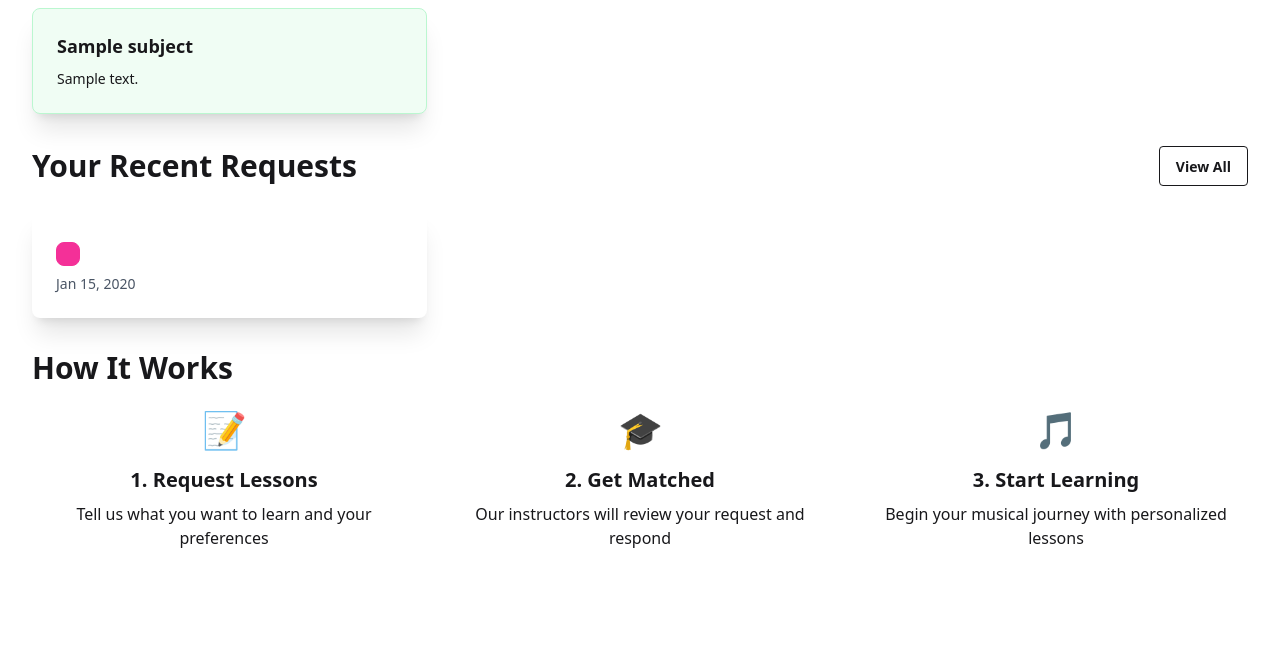
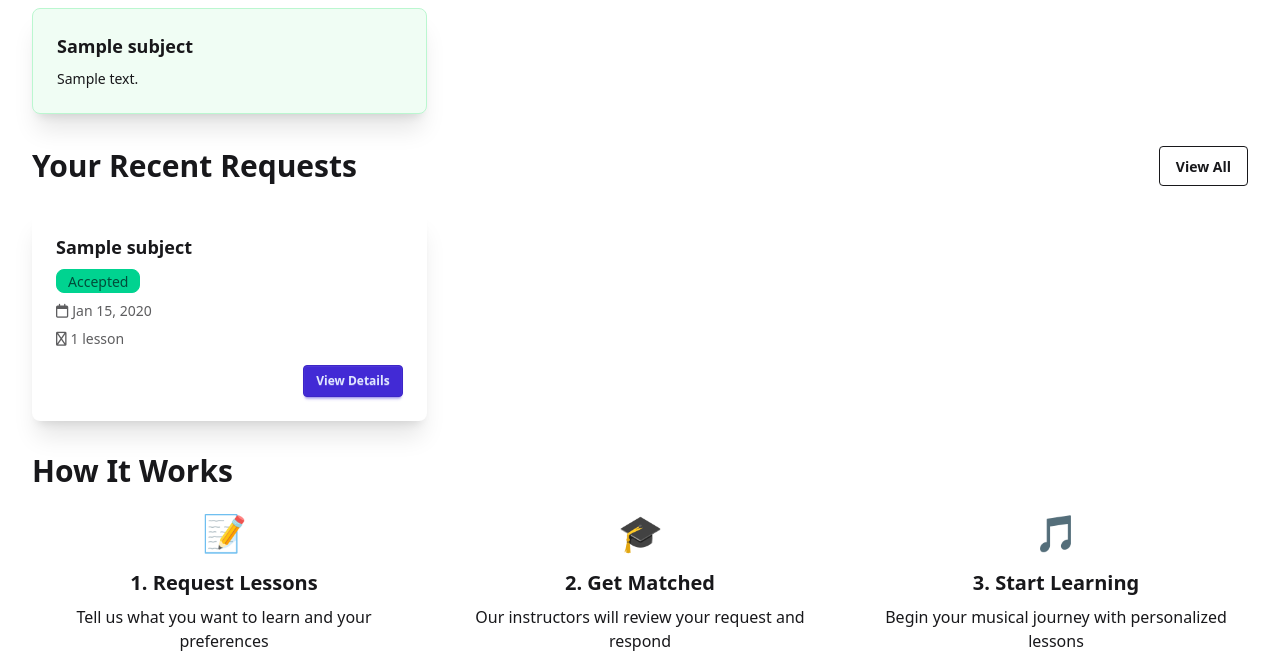
Before and after one commit to polyphonica/recorder_ed, a Django app: page /private-teaching/ in a window 1280 px wide. Shown: the part 611-1262 px from the top of the page. Run offline with Django 4.2, Linux system fonts and the light colour scheme; a user stored in the database is signed in; tables that the repository leaves empty hold one stand-in row (values such as "Sample post"); style sheets or scripts are compiled from the project's sources; some libraries are stand-ins or nearby versions.

Commit message:
Fix private teaching request cards to display subject and status
Fixed bug where lesson request cards on the private teaching home page were
only showing a pink square and date without subject information.

Changes:
- Updated PrivateTeachingHomeView to prefetch lessons and subjects for recent_requests
- Added subject_display property to LessonRequest model to show comma-separated subjects
- Added status property to LessonRequest to calculate overall status from lesson statuses
- Updated home.html template to display:
  - Subject name(s) from lesson requests
  - Status badges with appropriate colors (accepted, rejected, pending, mixed, draft)
  - Created date with icon
  - Lesson count
  - "View Details" button linking to request detail page

Now cards properly display subject information like "Descant Recorder" instead of blank squares.

🤖 Generated with [Claude Code](https://claude.com/claude-code)

Co-Authored-By: Claude <noreply@anthropic.com>

```diff
--- a/apps/private_teaching/models.py
+++ b/apps/private_teaching/models.py
@@ -109,6 +109,28 @@ class LessonRequest(models.Model):
     def is_child_request(self):
         """Check if this is a lesson request for a child (under 18)"""
         return self.child_profile is not None
+
+    @property
+    def subject_display(self):
+        """Get subject(s) for display - returns comma-separated list of unique subjects"""
+        subjects = self.lessons.select_related('subject').values_list('subject__subject', flat=True).distinct()
+        return ', '.join(subjects) if subjects else 'No subjects'
+
+    @property
+    def status(self):
+        """Get overall status based on lesson statuses"""
+        lessons = self.lessons.all()
+        if not lessons:
+            return 'draft'
+
+        statuses = lessons.values_list('approved_status', flat=True)
+        if all(s == 'Accepted' for s in statuses):
+            return 'accepted'
+        elif all(s == 'Rejected' for s in statuses):
+            return 'rejected'
+        elif any(s == 'Pending' for s in statuses):
+            return 'pending'
+        return 'mixed'
 
 
 class LessonRequestMessage(models.Model):
--- a/apps/private_teaching/templates/private_teaching/home.html
+++ b/apps/private_teaching/templates/private_teaching/home.html
@@ -133,12 +133,31 @@
                 {% for request in recent_requests %}
                     <div class="card bg-base-100 shadow-xl">
                         <div class="card-body">
-                            <h3 class="card-title">{{ request.subject }}</h3>
-                            <div class="badge badge-{{ request.status|default:'secondary' }}">{{ request.get_status_display }}</div>
-                            <p class="text-sm text-gray-600">{{ request.created_at|date:"M d, Y" }}</p>
-                            {% if request.preferred_day %}
-                                <p class="text-sm">Preferred: {{ request.get_preferred_day_display }}</p>
-                            {% endif %}
+                            <h3 class="card-title">{{ request.subject_display }}</h3>
+                            <div class="space-y-2">
+                                {% if request.status == 'accepted' %}
+                                    <div class="badge badge-success">Accepted</div>
+                                {% elif request.status == 'rejected' %}
+                                    <div class="badge badge-error">Rejected</div>
+                                {% elif request.status == 'pending' %}
+                                    <div class="badge badge-warning">Pending</div>
+                                {% elif request.status == 'mixed' %}
+                                    <div class="badge badge-info">Mixed Status</div>
+                                {% else %}
+                                    <div class="badge badge-ghost">Draft</div>
+                                {% endif %}
+                                <p class="text-sm text-base-content/70">
+                                    <i class="far fa-calendar mr-1"></i>{{ request.created_at|date:"M d, Y" }}
+                                </p>
+                                <p class="text-sm text-base-content/70">
+                                    <i class="far fa-list mr-1"></i>{{ request.lessons.count }} lesson{{ request.lessons.count|pluralize }}
+                                </p>
+                            </div>
+                            <div class="card-actions justify-end mt-2">
+                                <a href="{% url 'private_teaching:student_lesson_request_detail' request.id %}" class="btn btn-sm btn-primary">
+                                    View Details
+                                </a>
+                            </div>
                         </div>
                     </div>
                 {% endfor %}
--- a/apps/private_teaching/views.py
+++ b/apps/private_teaching/views.py
@@ -74,7 +74,7 @@ class PrivateTeachingHomeView(TemplateView):
             if self.request.user.profile.is_student and self.request.user.profile.profile_completed:
                 context['recent_requests'] = LessonRequest.objects.filter(
                     student=self.request.user
-                ).order_by('-created_at')[:3]
+                ).prefetch_related('lessons__subject').order_by('-created_at')[:3]
 
         return context
 
```
